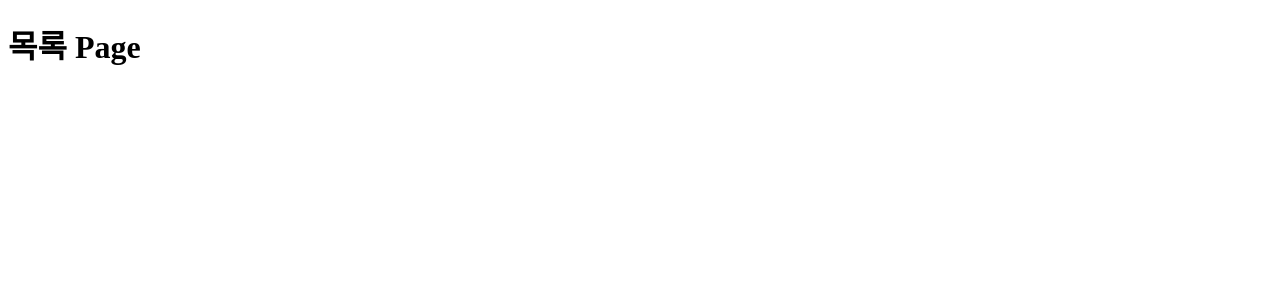
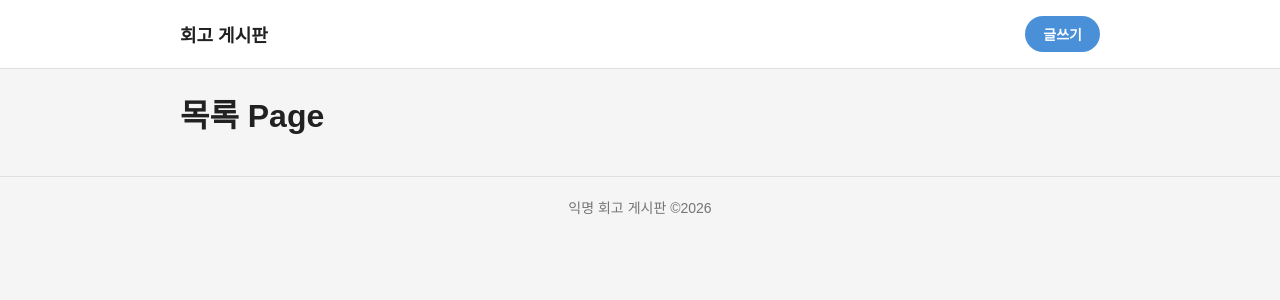
Before and after one commit to SongMin21/KB_24_mini_project_5, a Vue app in the folder frontend/thinking/: page /thinking/list in a window 1280 px wide. Shown: the top 300 px of the page. Built offline with nearby package versions, Linux system fonts and the light colour scheme.

Commit message:
[feature-b] header, footer 작업

```diff
--- a/frontend/thinking/src/App.vue
+++ b/frontend/thinking/src/App.vue
@@ -1,9 +1,14 @@
 <script setup>
-// TODO: design.md 기반으로 Header/Footer 공통 컴포넌트는 이후 팀원이 작업 예정
+import Header from './components/Header.vue'
+import Footer from './components/Footer.vue'
 </script>
 
 <template>
-  <RouterView />
+  <Header />
+  <main class="container">
+    <RouterView />
+  </main>
+  <Footer />
 </template>
 
 <style scoped></style>
--- a/frontend/thinking/src/assets/main.css
+++ b/frontend/thinking/src/assets/main.css
@@ -0,0 +1,39 @@
+:root {
+  --color-primary: #4a90d9;
+  --color-learned: #4caf50;
+  --color-lacked: #ff9800;
+  --color-good: #e91e63;
+  --color-background: #f5f5f5;
+  --color-card: #ffffff;
+  --color-text-primary: #212121;
+  --color-text-secondary: #757575;
+  --color-border: #e0e0e0;
+  --radius-base: 12px;
+}
+
+* {
+  box-sizing: border-box;
+}
+
+body {
+  margin: 0;
+  font-family: 'Pretendard', 'Noto Sans KR', sans-serif;
+  background: var(--color-background);
+  color: var(--color-text-primary);
+}
+
+a {
+  color: inherit;
+  text-decoration: none;
+}
+
+button {
+  font-family: inherit;
+  cursor: pointer;
+}
+
+.container {
+  max-width: 960px;
+  margin: 0 auto;
+  padding: 0 20px;
+}
--- /dev/null
+++ b/frontend/thinking/src/components/Footer.vue
@@ -0,0 +1,22 @@
+<template>
+  <footer class="footer">
+    <div class="container">
+      <p>익명 회고 게시판 ©2026</p>
+    </div>
+  </footer>
+</template>
+
+<style scoped>
+.footer {
+  border-top: 1px solid var(--color-border);
+  margin-top: 40px;
+  padding: 20px 0;
+}
+
+.footer p {
+  margin: 0;
+  text-align: center;
+  color: var(--color-text-secondary);
+  font-size: 14px;
+}
+</style>
--- /dev/null
+++ b/frontend/thinking/src/components/Header.vue
@@ -0,0 +1,66 @@
+<script setup>
+import { useRouter } from 'vue-router'
+
+const router = useRouter()
+
+const goToList = () => {
+  router.push({ name: 'thinking-list' })
+}
+
+const goToCreate = () => {
+  router.push({ name: 'thinking-create' })
+}
+</script>
+
+<template>
+  <header class="header">
+    <div class="header-inner container">
+      <button class="logo" type="button" @click="goToList">회고 게시판</button>
+      <button class="write-btn" type="button" @click="goToCreate">글쓰기</button>
+    </div>
+  </header>
+</template>
+
+<style scoped>
+.header {
+  border-bottom: 1px solid var(--color-border);
+  background: var(--color-card);
+}
+
+.header-inner {
+  display: flex;
+  align-items: center;
+  justify-content: space-between;
+  padding-top: 16px;
+  padding-bottom: 16px;
+}
+
+.logo {
+  border: none;
+  background: none;
+  padding: 0;
+  font-size: 18px;
+  font-weight: 700;
+  color: var(--color-text-primary);
+  transition: opacity 0.15s ease;
+}
+
+.logo:hover {
+  opacity: 0.7;
+}
+
+.write-btn {
+  border: none;
+  border-radius: 999px;
+  padding: 8px 18px;
+  background: var(--color-primary);
+  color: #fff;
+  font-size: 14px;
+  font-weight: 600;
+  transition: background-color 0.15s ease;
+}
+
+.write-btn:hover {
+  background-color: #3d7ab8;
+}
+</style>
```
